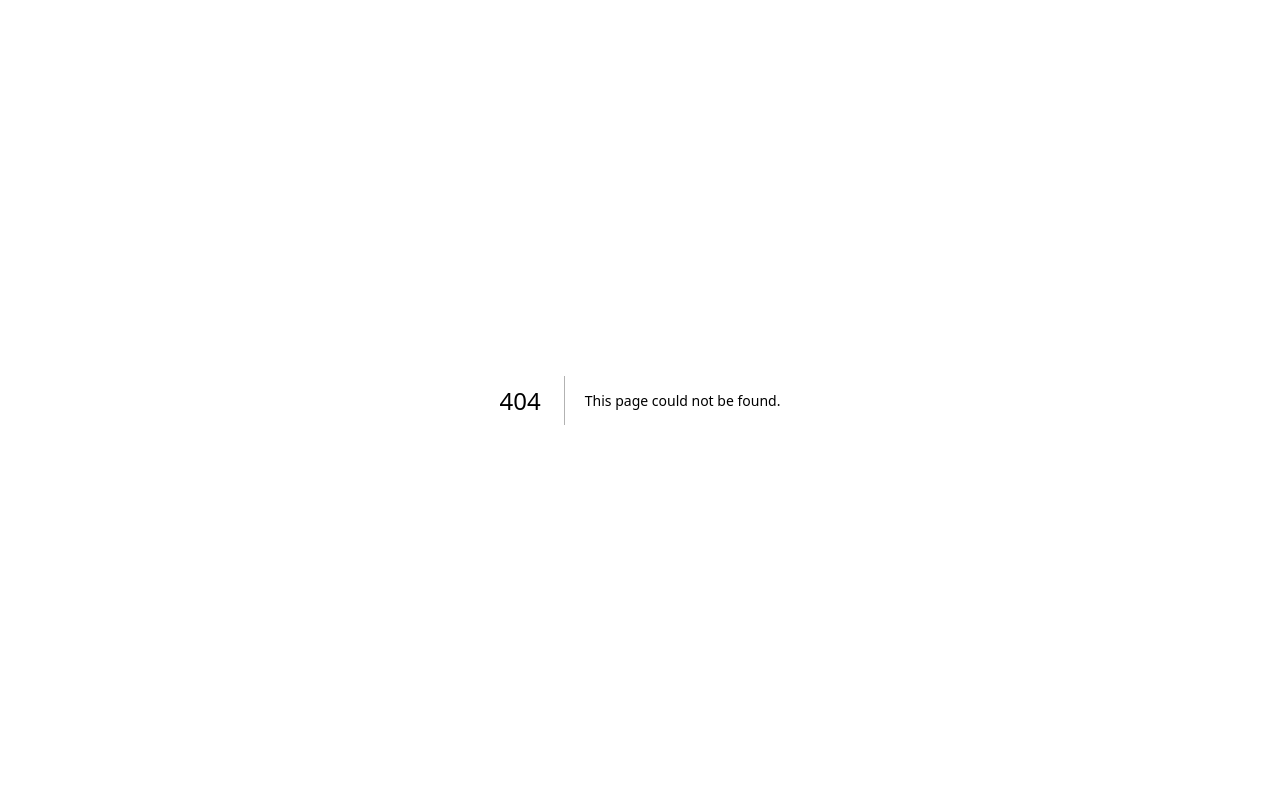
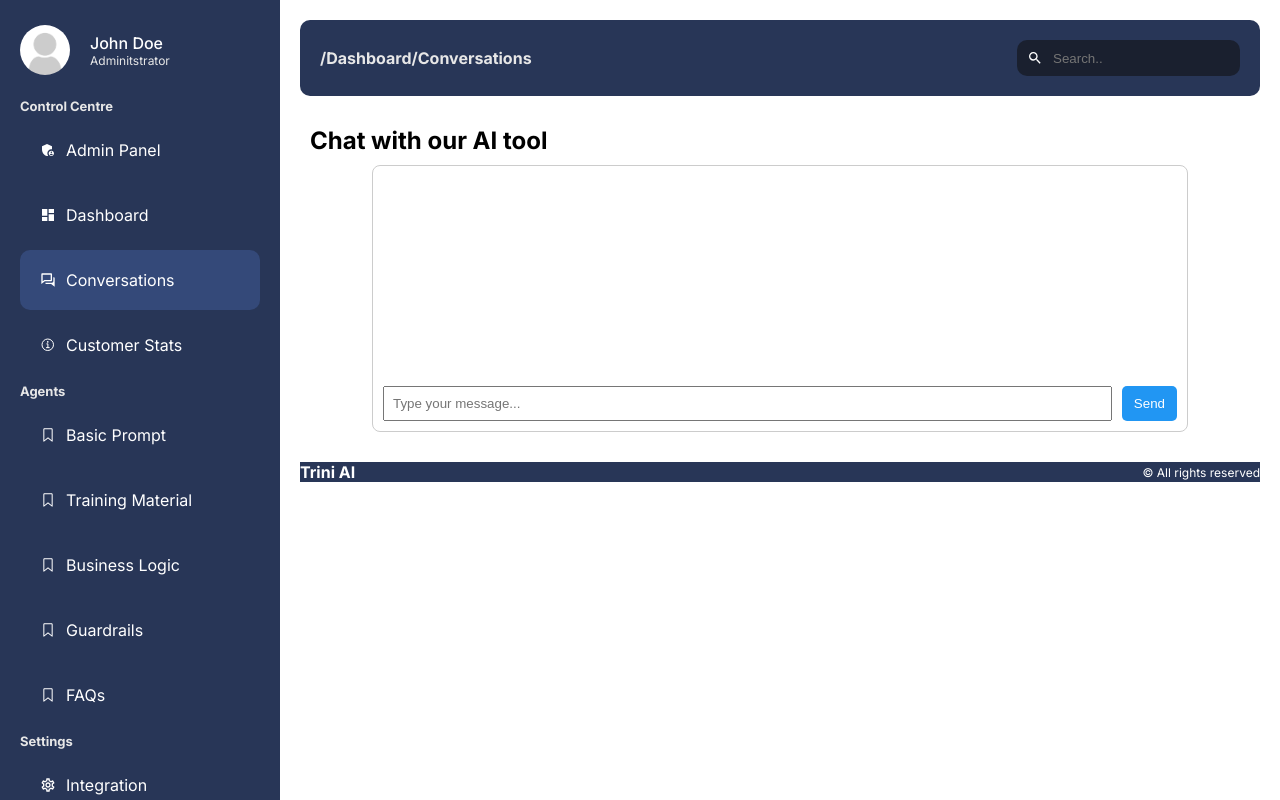
Before and after one commit to ashar-py/Admin-Dashboard, a Next.js app: page /dashboard/conversations in a window 1280 px wide. Before the commit this address had no page. Shown: the top 800 px of the page. Built offline with nearby package versions, Linux system fonts and the light colour scheme.

Commit message:
Second Upload

```diff
--- /dev/null
+++ b/app/dashboard/conversations/page.jsx
@@ -0,0 +1,79 @@
+"use client"; // use client
+import styles from "@/app/ui/dashboard/conversations/conversations.module.css";
+import React, { useState } from 'react';
+
+
+const ConversationPage = () => {
+  const [messages, setMessages] = useState([]);
+  const [inputText, setInputText] = useState('');
+
+  const handleInputChange = (e) => {
+    setInputText(e.target.value);
+  };
+
+  const handleSendMessage = () => {
+    if (inputText.trim() === '') return;
+
+    // Add user message to the conversation
+    setMessages((prevMessages) => [...prevMessages, { text: inputText, sender: 'user' }]);
+
+    // TODO: Call an API or function to get AI response
+    // Replace the setTimeout with your actual API call
+    setTimeout(() => {
+      const aiResponse = 'This is an AI response.'; // Replace with actual AI response
+      setMessages((prevMessages) => [...prevMessages, { text: aiResponse, sender: 'ai' }]);
+    }, 1000);
+
+    setInputText(''); // Clear the input field
+  };
+
+  return (
+    <div className={styles.container}>
+        <h2 className={styles.header}>Chat with our AI tool</h2>
+      <div className={styles.chatbox}>
+        <div className={styles.messages}>
+          {messages.map((message, index) => (
+            <div key={index} className={`message ${message.sender}`}>
+              {message.text}
+            </div>
+          ))}
+        </div>
+        <div className={styles.inputbox}>
+          <input
+          className={styles.input}
+            type="text"
+            placeholder="Type your message..."
+            value={inputText}
+            onChange={handleInputChange}
+          />
+          <button className={styles.button} onClick={handleSendMessage}>Send</button>
+        </div>
+      </div>
+      <style jsx>{`
+      .message {
+        display: block;
+    padding: 8px;
+    margin-bottom: 5px;
+    border-radius: 15px;
+    width: fit-content;
+    word-wrap: break-word;
+  }
+
+  .user {
+    background-color: #f0fdff;
+    margin-left: auto;
+    text-align: right;
+  }
+
+  .ai {
+    background-color: #00c3ff;
+    color: white;
+    align-self: flex-left;
+    text-align: left;
+  }
+  `}</style>
+    </div>
+  );
+};
+
+export default ConversationPage;
--- /dev/null
+++ b/app/ui/dashboard/conversations/conversations.module.css
@@ -0,0 +1,43 @@
+.container {
+  margin-top: 30px;
+  width: 100%;
+}
+
+.header {
+  margin-bottom: 10px;
+  margin-left: 10px;
+}
+
+  .chatbox {
+    width: 85%;
+    margin: auto;
+    padding: 10px;
+    border: 1px solid #ccc;
+    border-radius: 8px;
+    scroll-behavior: smooth;
+  }
+
+  .messages {
+    height: 200px;
+    margin-bottom: 10px;
+    overflow-y: auto;
+  }
+
+  .inputbox {
+    display: flex;
+    gap: 10px;
+  }
+
+  .input {
+    flex-grow: 1;
+    padding: 8px;
+  }
+
+  .button {
+    padding: 8px 12px;
+    background-color: #2196f3;
+    color: #fff;
+    border: none;
+    border-radius: 5px;
+    cursor: pointer;
+  }
--- a/app/ui/dashboard/sidebar/sidebar.jsx
+++ b/app/ui/dashboard/sidebar/sidebar.jsx
@@ -29,7 +29,7 @@ const menuItems = [
             },
             {
                 title: "Conversations",
-                path: "/#",
+                path: "/dashboard/conversations",
                 icon: <BiConversation />,
             },
             {
```
